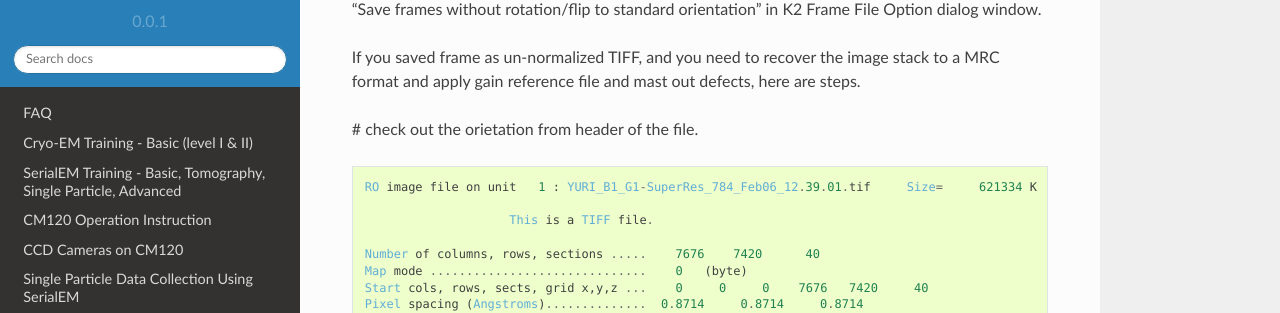
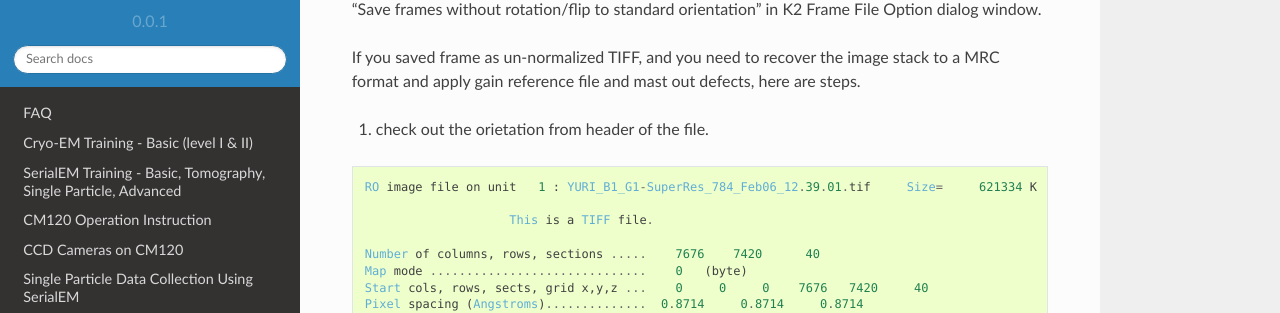
Before and after one commit to xuchen66/sphinx-emdocs, a Sphinx documentation site: the page built from source/post-process-k2-frames.rst, in a window 1280 px wide and 900 px high, scrolled down 748 px. Shown: the part 138-451 px from the top of the window. Built offline with Sphinx 7.4.7 and the Read the Docs theme 2.0.0, drawn with Linux system fonts in a browser that asks for light colours; pages that are not in the unit, such as notebooks, are missing from menus; part of the change alters nothing that is shown.

```diff
--- a/source/post-process-k2-frames.rst
+++ b/source/post-process-k2-frames.rst
@@ -34,7 +34,7 @@ However, when saving frames from single particle data collection, this orientati
 
 If you saved frame as un-normalized TIFF, and you need to recover the image stack to a MRC format and apply gain reference file and mast out defects, here are steps.
 
-# check out the orietation from header of the file.
+1. check out the orietation from header of the file.
 
 .. code-block:: ruby
 
```
